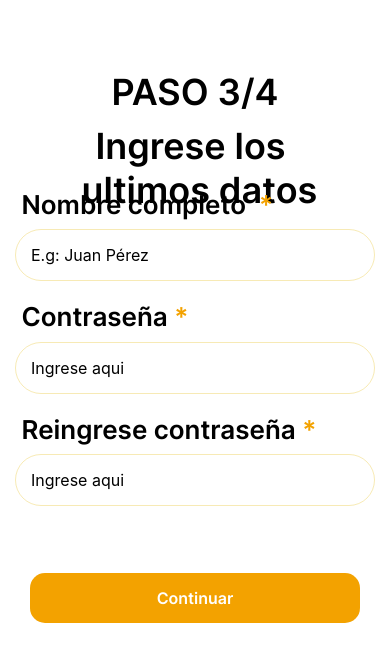
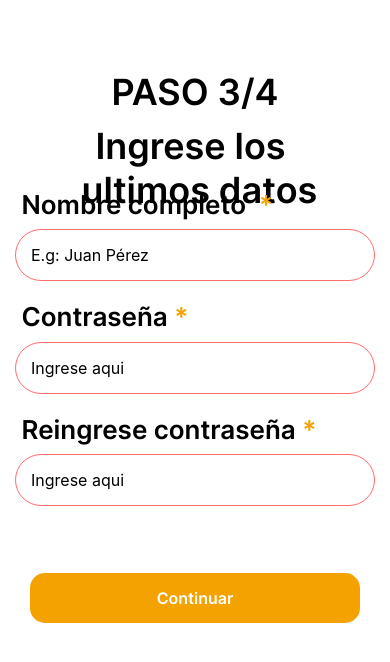
Before and after one commit to Julian-Gamietea/tasty-hub, a React Native app: screen /EnterData in a window 390 px wide. Shown: the top 662 px of the page. Built offline with nearby package versions, Linux system fonts and the light colour scheme.

Commit message:
new props added to inputs, now you can make them red

```diff
--- a/dashboard/Dashboard.js
+++ b/dashboard/Dashboard.js
@@ -6,6 +6,7 @@ export const Dashboard = ({route, navigation}) => {
     const user = route.params;
     return (
         <View style={{flex: 1, justifyContent: 'center', alignItems: 'center'}}>
+            <Text>Bienvenido!</Text>
             <Text>{user.id}</Text>
             <Text>{user.email}</Text>
             <Text>{user.name}</Text>
--- a/shared-components/InputTasty.js
+++ b/shared-components/InputTasty.js
@@ -1,8 +1,30 @@
-import { View, TextInput, StyleSheet } from "react-native";
+import { View, TextInput, StyleSheet, Text } from "react-native";
 import React from "react";
 
-export const InputTasty = ({placeholder, onChange, value, passwrd}) => {
-    const [text, onChangeText] = React.useState("");
+export const InputTasty = ({placeholder, onChange, value, passwrd, isValid, errorMessage}) => {
+    const color = isValid ? "hsla(48, 80%, 54%, 0.35)" : "#FF6D6D";
+    const styles = StyleSheet.create(
+        {
+            input: {
+                backgroundColor:"rgba(235, 235, 235, 0)",
+                borderRadius:30,
+                borderColor: color,
+                borderWidth:1,
+                fontFamily:"",
+                fontSize:16,
+                padding:15,
+                textAlign:"left"
+
+              },
+
+              container: {
+                backgroundColor: '#fff',
+                alignItems: 'stretch',
+                justifyContent: 'center'
+              }
+        }
+    )
+
     if (passwrd) {
         return(
             <View style = {styles.container}>
@@ -13,6 +35,7 @@ export const InputTasty = ({placeholder, onChange, value, passwrd}) => {
                     placeholder={placeholder}
                     secureTextEntry
                 />
+                {!isValid && <Text style={{color:"#FF6D6D"}}>{errorMessage}</Text>}
             </View>
 
         );
@@ -25,30 +48,9 @@ export const InputTasty = ({placeholder, onChange, value, passwrd}) => {
                     value={value}
                     placeholder={placeholder}
                 />
+                {!isValid && <Text style={{color: "#FF6D6D"}}>{errorMessage}</Text>}
             </View>
 
         );
     }
 }
-
-const styles = StyleSheet.create(
-    {
-        input: {
-            backgroundColor:"rgba(235, 235, 235, 0)",
-            borderRadius:30,
-            borderColor:"hsla(48, 80%, 54%, 0.35)",
-            borderWidth:1,
-            fontFamily:"",
-            fontSize:16,
-            padding:15,
-            textAlign:"left"
-
-          },
-
-          container: {
-            backgroundColor: '#fff',
-            alignItems: 'stretch',
-            justifyContent: 'center'
-          }
-    }
-)
--- a/sign-in/SignIn.js
+++ b/sign-in/SignIn.js
@@ -18,6 +18,11 @@ export const SignIn = ({ navigation }) => {
 
     const [status, setStatus] = React.useState("NO LOGIN");
     const [userData, setUserData] = React.useState({});
+    const [isValid, setIsValid] = React.useState(true);
+    const [errorMessage, setErrorMessage] = React.useState({
+        userError: '',
+        passwordError: ''
+    });
 
     const handleChange = (text, input) => {
         setInputs({
@@ -33,7 +38,10 @@ export const SignIn = ({ navigation }) => {
                 await axios.get(`https://tasty-hub.herokuapp.com/api/user/check/registration/completion?email=${res.data.email}`)
                 .then(res => navigation.navigate('Dashboard', userData))
                 .catch( e => setStatus(e.response.data))})
-            .catch( e => setStatus(e.response.data));
+            .catch( e => {
+                setIsValid(false);
+                setErrorMessage({userError: 'Usuario incorrecto', passwordError: 'Contraseña incorrecta'})
+            });
     }
 
     const [loaded] = useFonts({
@@ -58,6 +66,8 @@ export const SignIn = ({ navigation }) => {
                             placeholder = 'E.g: cooking'
                             onChange={(text) => handleChange(text, 'alias')}
                             value={inputs.alias}
+                            isValid={isValid}
+                            errorMessage={errorMessage.userError}
                             />
                     </View>
 
@@ -67,6 +77,8 @@ export const SignIn = ({ navigation }) => {
                             placeholder = 'E.g: CookingMaster123'
                             onChange={(text) => handleChange(text, 'password')}
                             value={inputs.password}
+                            isValid={isValid}
+                            errorMessage={errorMessage.passwordError}
                             passwrd
                         />
                     </View >
```
